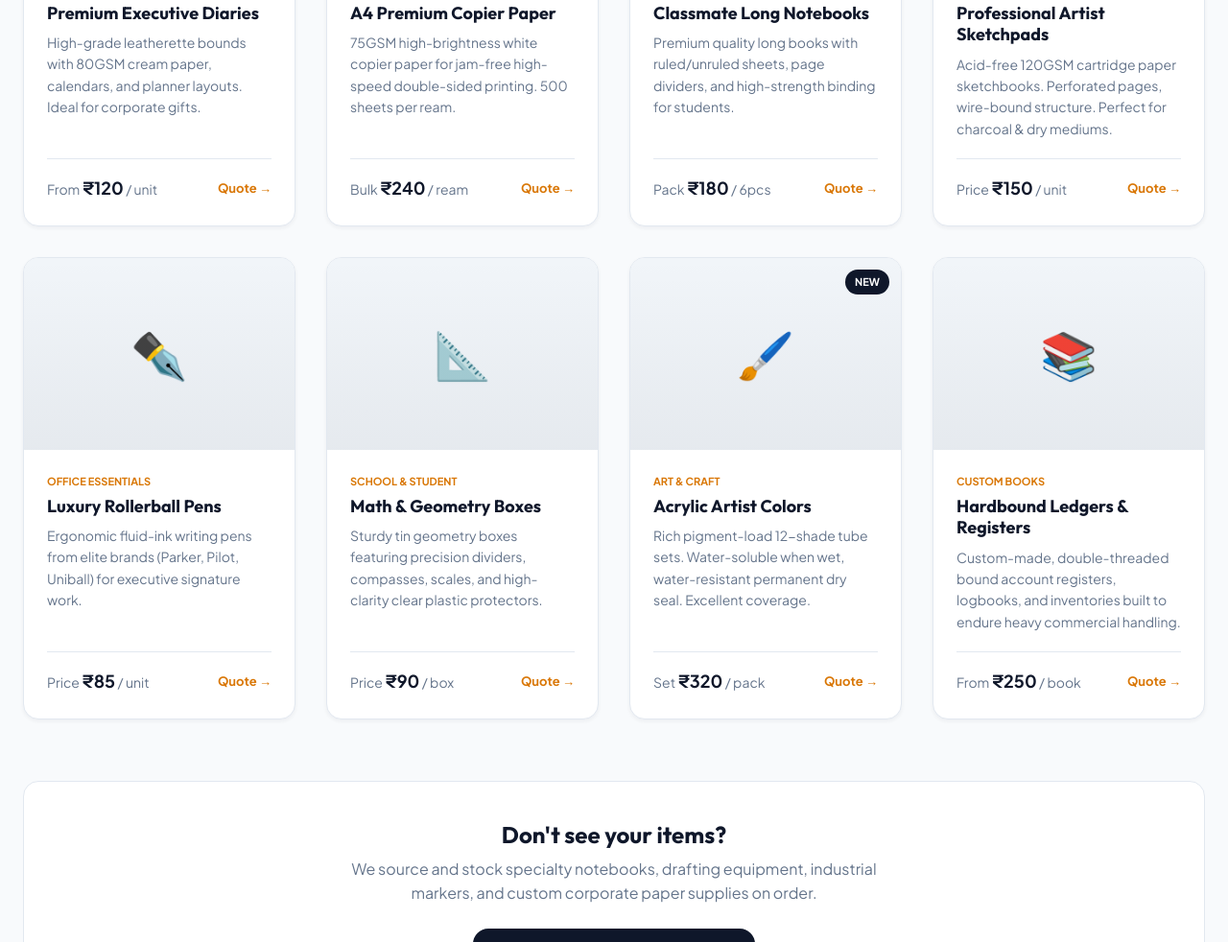
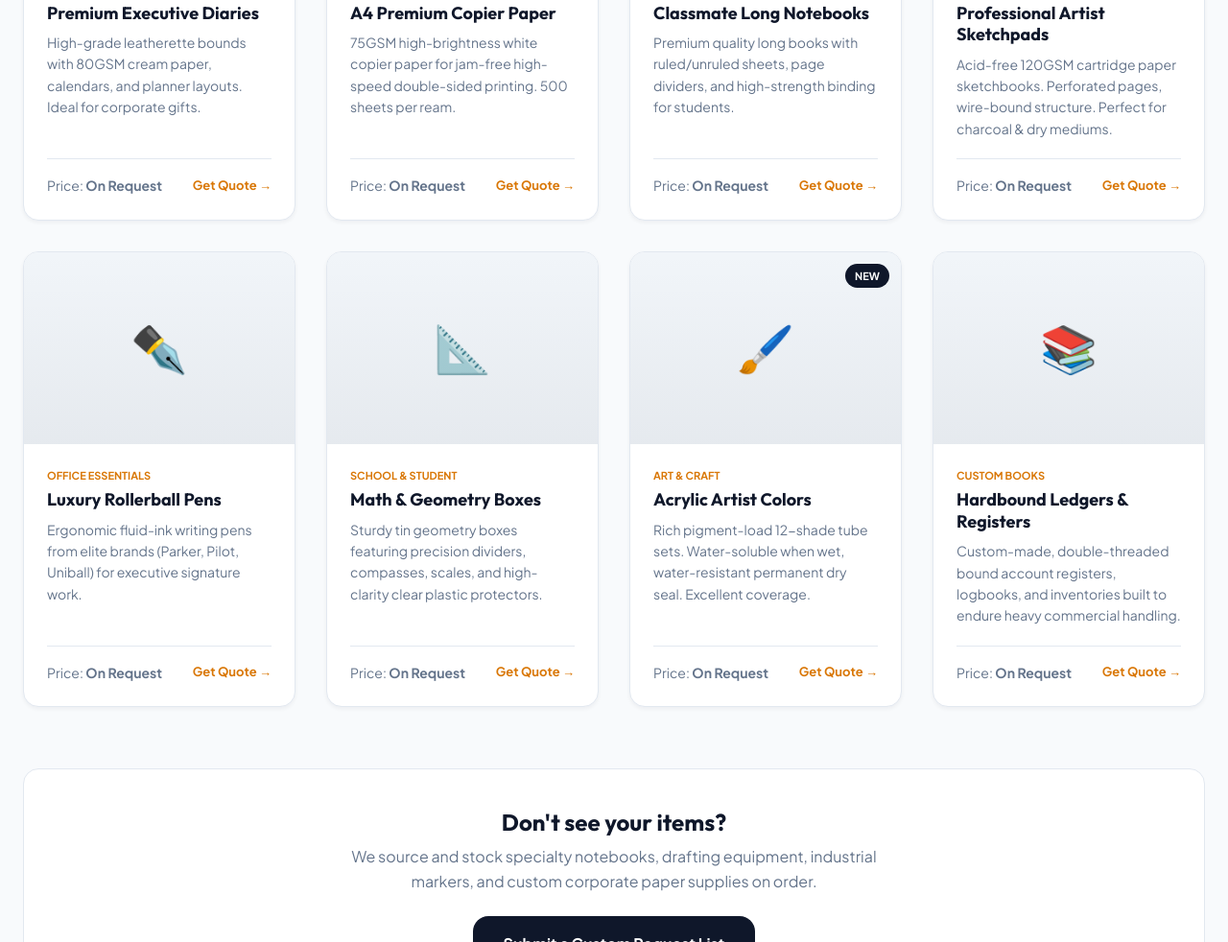
Before and after one commit to harsh56845/Shubham-Stationery, a website: page products.html in a window 1280 px wide. Shown: the part 820-1802 px from the top of the page at 96% size. Drawn offline with Linux system fonts and the light colour scheme.

Commit message:
Remove specific rates; replace with Price on Request

```diff
--- a/products.html
+++ b/products.html
@@ -80,9 +80,9 @@
                         <p class="product-item-desc">High-grade leatherette bounds with 80GSM cream paper, calendars, and planner layouts. Ideal for corporate gifts.</p>
                         <div class="product-action-row">
                             <div class="product-price-info">
-                                From <span class="product-price-val">₹120</span> / unit
+                                Price: <strong>On Request</strong>
                             </div>
-                            <a href="contact.html" class="product-btn-quote">Quote &rarr;</a>
+                            <a href="contact.html" class="product-btn-quote">Get Quote &rarr;</a>
                         </div>
                     </div>
                 </div>
@@ -98,9 +98,9 @@
                         <p class="product-item-desc">75GSM high-brightness white copier paper for jam-free high-speed double-sided printing. 500 sheets per ream.</p>
                         <div class="product-action-row">
                             <div class="product-price-info">
-                                Bulk <span class="product-price-val">₹240</span> / ream
+                                Price: <strong>On Request</strong>
                             </div>
-                            <a href="contact.html" class="product-btn-quote">Quote &rarr;</a>
+                            <a href="contact.html" class="product-btn-quote">Get Quote &rarr;</a>
                         </div>
                     </div>
                 </div>
@@ -117,9 +117,9 @@
                         <p class="product-item-desc">Premium quality long books with ruled/unruled sheets, page dividers, and high-strength binding for students.</p>
                         <div class="product-action-row">
                             <div class="product-price-info">
-                                Pack <span class="product-price-val">₹180</span> / 6pcs
+                                Price: <strong>On Request</strong>
                             </div>
-                            <a href="contact.html" class="product-btn-quote">Quote &rarr;</a>
+                            <a href="contact.html" class="product-btn-quote">Get Quote &rarr;</a>
                         </div>
                     </div>
                 </div>
@@ -135,9 +135,9 @@
                         <p class="product-item-desc">Acid-free 120GSM cartridge paper sketchbooks. Perforated pages, wire-bound structure. Perfect for charcoal & dry mediums.</p>
                         <div class="product-action-row">
                             <div class="product-price-info">
-                                Price <span class="product-price-val">₹150</span> / unit
+                                Price: <strong>On Request</strong>
                             </div>
-                            <a href="contact.html" class="product-btn-quote">Quote &rarr;</a>
+                            <a href="contact.html" class="product-btn-quote">Get Quote &rarr;</a>
                         </div>
                     </div>
                 </div>
@@ -153,9 +153,9 @@
                         <p class="product-item-desc">Ergonomic fluid-ink writing pens from elite brands (Parker, Pilot, Uniball) for executive signature work.</p>
                         <div class="product-action-row">
                             <div class="product-price-info">
-                                Price <span class="product-price-val">₹85</span> / unit
+                                Price: <strong>On Request</strong>
                             </div>
-                            <a href="contact.html" class="product-btn-quote">Quote &rarr;</a>
+                            <a href="contact.html" class="product-btn-quote">Get Quote &rarr;</a>
                         </div>
                     </div>
                 </div>
@@ -171,9 +171,9 @@
                         <p class="product-item-desc">Sturdy tin geometry boxes featuring precision dividers, compasses, scales, and high-clarity clear plastic protectors.</p>
                         <div class="product-action-row">
                             <div class="product-price-info">
-                                Price <span class="product-price-val">₹90</span> / box
+                                Price: <strong>On Request</strong>
                             </div>
-                            <a href="contact.html" class="product-btn-quote">Quote &rarr;</a>
+                            <a href="contact.html" class="product-btn-quote">Get Quote &rarr;</a>
                         </div>
                     </div>
                 </div>
@@ -190,9 +190,9 @@
                         <p class="product-item-desc">Rich pigment-load 12-shade tube sets. Water-soluble when wet, water-resistant permanent dry seal. Excellent coverage.</p>
                         <div class="product-action-row">
                             <div class="product-price-info">
-                                Set <span class="product-price-val">₹320</span> / pack
+                                Price: <strong>On Request</strong>
                             </div>
-                            <a href="contact.html" class="product-btn-quote">Quote &rarr;</a>
+                            <a href="contact.html" class="product-btn-quote">Get Quote &rarr;</a>
                         </div>
                     </div>
                 </div>
@@ -208,9 +208,9 @@
                         <p class="product-item-desc">Custom-made, double-threaded bound account registers, logbooks, and inventories built to endure heavy commercial handling.</p>
                         <div class="product-action-row">
                             <div class="product-price-info">
-                                From <span class="product-price-val">₹250</span> / book
+                                Price: <strong>On Request</strong>
                             </div>
-                            <a href="contact.html" class="product-btn-quote">Quote &rarr;</a>
+                            <a href="contact.html" class="product-btn-quote">Get Quote &rarr;</a>
                         </div>
                     </div>
                 </div>
```
